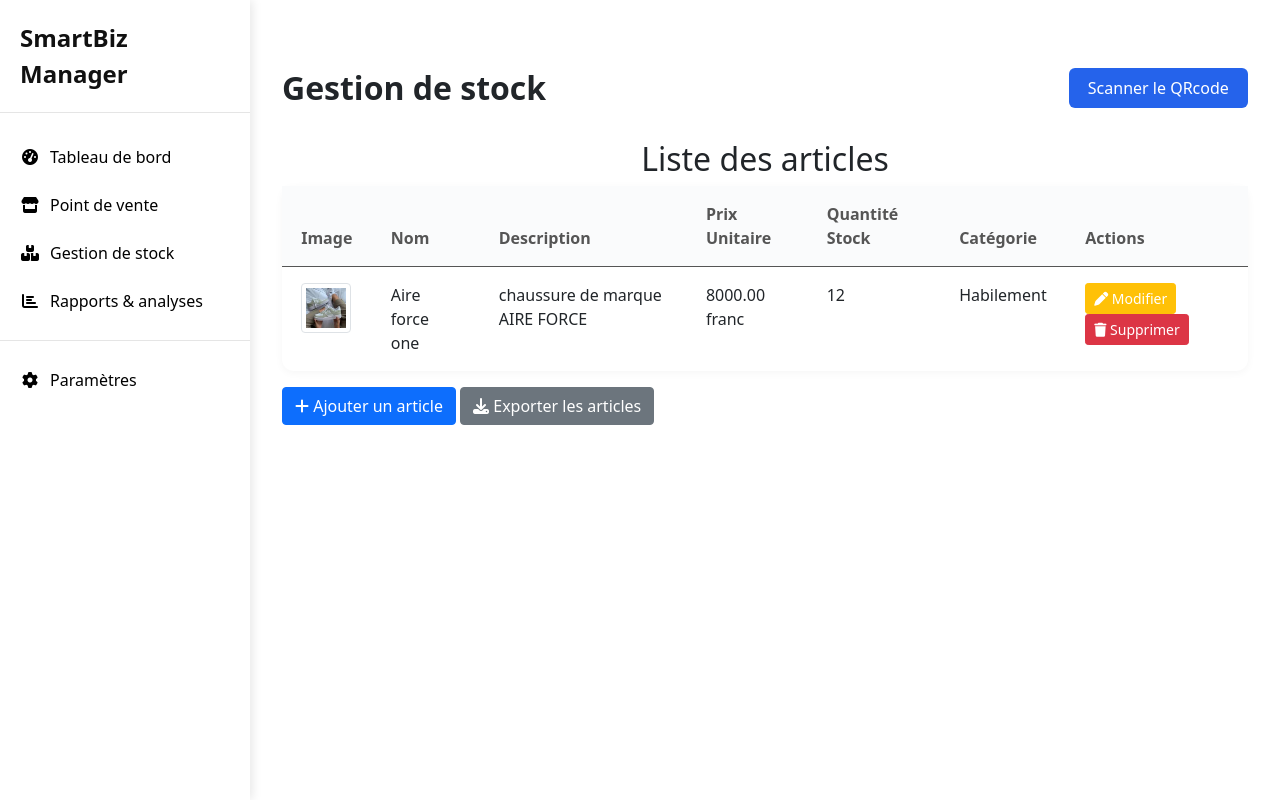
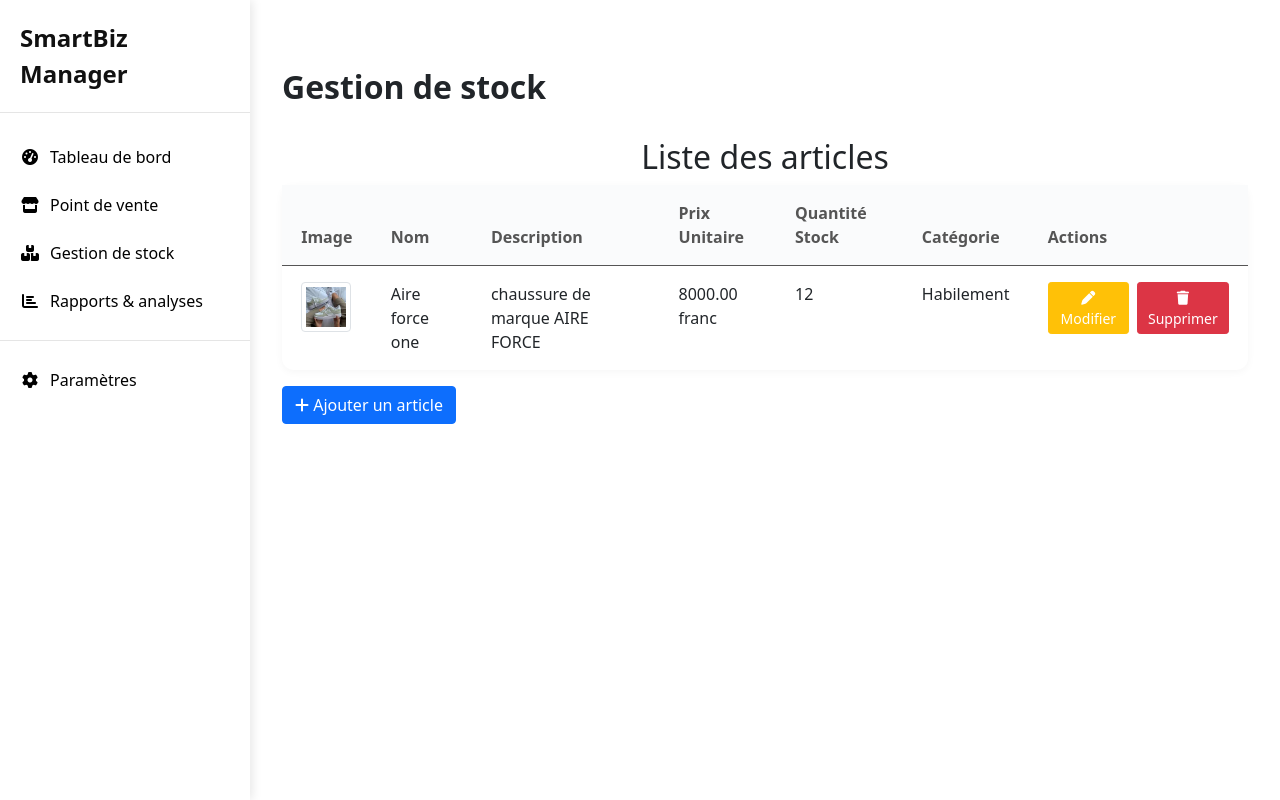
Before and after one commit to CrepinAradjo228/R-TECH, a Django app: page /articles/ in a window 1280 px wide. Run offline with Django 5.2, Linux system fonts and the light colour scheme; data comes from the database, SQL or seed files in the repository; both versions use the stored data as it was after the commit; some libraries are stand-ins or nearby versions.

Commit message:
MODICATION: Update index.html and database

```diff
--- a/SmartBiz_Manager/templates/gestion_articles/index.html
+++ b/SmartBiz_Manager/templates/gestion_articles/index.html
@@ -4,7 +4,6 @@
 <div class="container mt-5" style="align-items: center;">
   <div class="stock-header">
     <h2 class="stock-title">Gestion de stock</h2>
-    <button class="btn-qrcode">Scanner le QRcode</button>
   </div>
   <h2 style="text-align: center;">Liste des articles </h2>
   <table class="table">
@@ -35,12 +34,14 @@
         <td>{{ article.quantite_stock }}</td>
         <td>{{ article.categorie }}</td>
         <td>
+          <div class="d-flex align-items-center">
             <a href="{% url 'modifier_article' article.pk %}" class="btn btn-warning btn-sm text-white me-2">
               <i class="fas fa-pen"></i> Modifier
             </a>
             <a href="{% url 'supprimer_article' article.pk %}" class="btn btn-danger btn-sm">
               <i class="fas fa-trash"></i> Supprimer
             </a>
+          </div>
         </td>
       </tr>
       {% endfor %}
@@ -52,9 +53,6 @@
     <a href="{% url 'ajout_article' %}" class="btn btn-primary">
       <i class="fas fa-plus"></i> Ajouter un article
     </a>
-    <button class="btn btn-secondary">
-      <i class="fas fa-download"></i> Exporter les articles
-    </button>
   </div>
 </div>
 <link rel="stylesheet" href="https://cdnjs.cloudflare.com/ajax/libs/font-awesome/6.4.2/css/all.min.css">
@@ -122,5 +120,11 @@
   .stock-header { flex-direction: column; gap: 1rem; }
   .table th, .table td, .stock-table th, .stock-table td { padding: 0.5rem; }
 }
+
+.d-flex {
+  display: flex !important;
+  flex-direction: row !important;
+  align-items: center !important;
+}
 </style>
 {% endblock %}
```
Also changed, not shown: db.sqlite3. Lines whose indentation alone changed are shown as unchanged.
